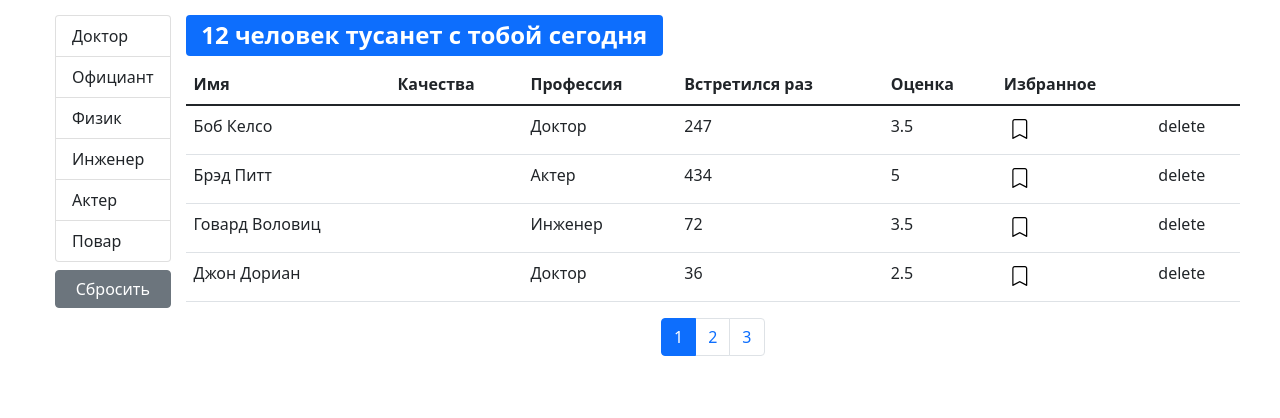
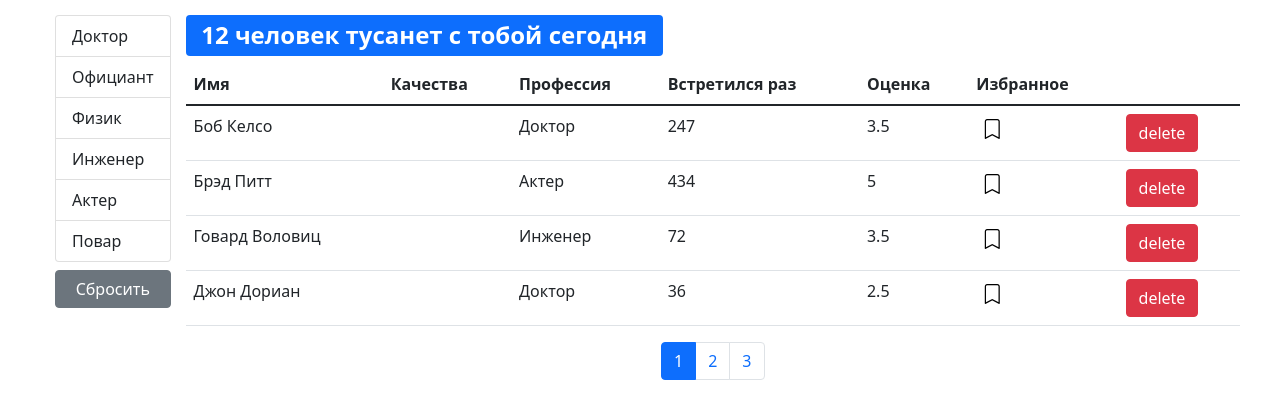
Before and after one commit to ZagSerSan/CP_fast-company, a React (Create React App) app: page /Users in a window 1280 px wide. Shown: the top 418 px of the page. Built offline with nearby package versions, Linux system fonts and the light colour scheme.

Commit message:
done is func component 'delete' in tableBody

```diff
--- a/src/app/components/user.jsx
+++ b/src/app/components/user.jsx
@@ -19,12 +19,12 @@ const User = ({ user, onHandleDelete, onToggleBookMark }) => {
           {/* <Bookmark userFromUser={user} onToggleBookMark={onToggleBookMark} /> */}
         </td>
         <td>
-          <button
+          {/* <button
             onClick={() => onHandleDelete(user._id)}
             className="btn btn-danger"
           >
             delete
-          </button>
+          </button> */}
         </td>
       </tr>
     </>
--- a/src/app/components/users.jsx
+++ b/src/app/components/users.jsx
@@ -24,7 +24,14 @@ const Users = ({ users, onDelete, onToggleBookMark, onRefreshUsers }) => {
     completedMeetings: {name: 'Встретился раз', path: 'completedMeetings', iconOrder: false},
     rate: {name: 'Оценка', path: 'rate', iconOrder: false},
     bookmark: {name: 'Избранное', path: 'bookmark', iconOrder: false, component: (user) => (<Bookmark user={user} onToggleBookMark={onToggleBookMark} />)},
-    delete: {name: '', path: '', iconOrder: false, component: 'delete'}
+    delete: {name: '', path: '', iconOrder: false, component: (user) => (
+      <button
+        onClick={() => onDelete(user._id)}
+        className="btn btn-danger"
+      >
+        delete
+      </button>
+    )}
   })
 
   let count = users.length
```
